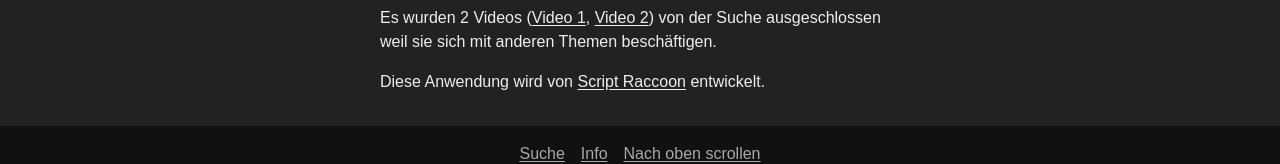
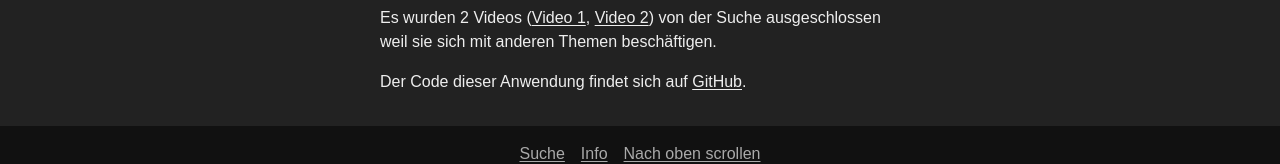
Before and after one commit to ScriptRaccoon/artgenosse-videos, a SvelteKit app: page /about in a window 1280 px wide. Shown: the part 1072-1236 px from the top of the page. Built offline with nearby package versions, Linux system fonts and the light colour scheme.

Commit message:
link to github

```diff
--- a/src/routes/about/+page.svelte
+++ b/src/routes/about/+page.svelte
@@ -66,9 +66,10 @@
 </p>
 
 <p>
-	Diese Anwendung wird von
-	<a href="https://github.com/ScriptRaccoon">Script Raccoon</a>
-	entwickelt.
+	Der Code dieser Anwendung findet sich auf
+	<a href="https://github.com/ScriptRaccoon/artgenosse-videos" target="_blank">
+		GitHub
+	</a>.
 </p>
 
 <style>
```
